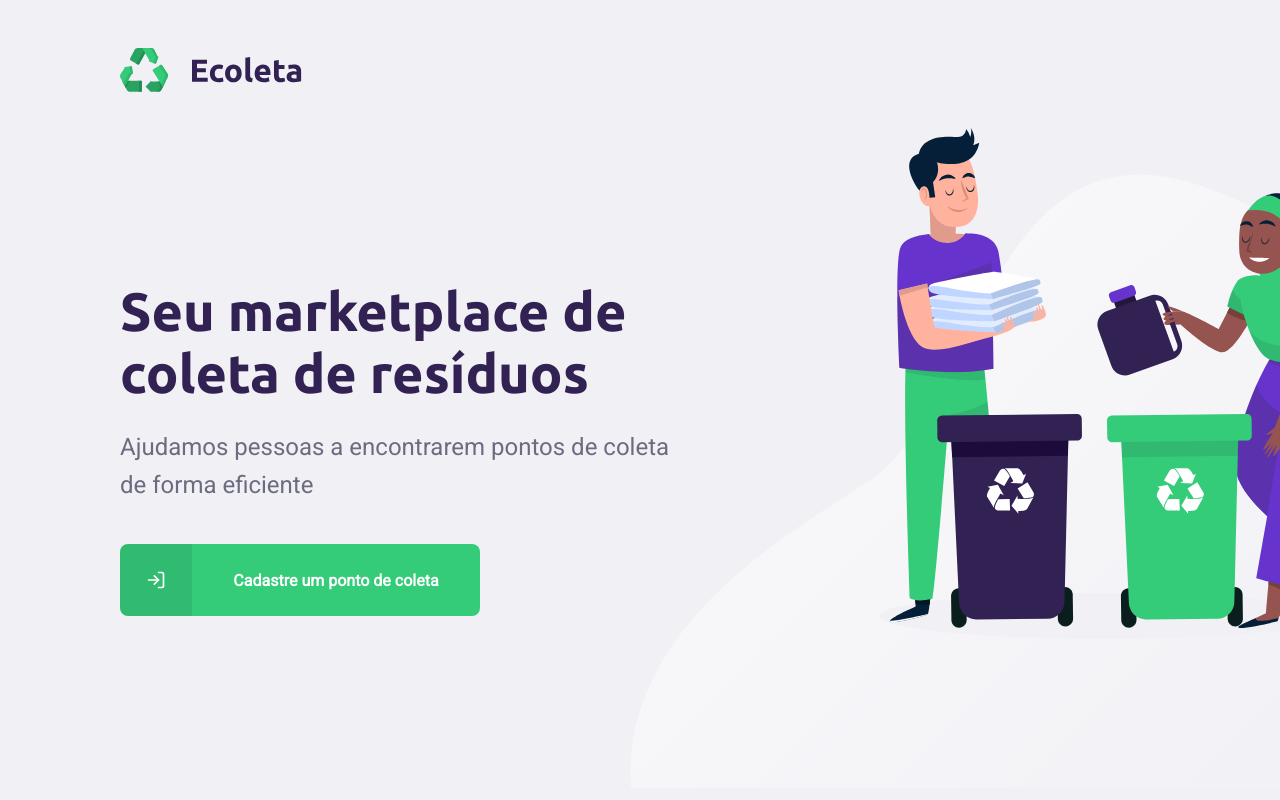
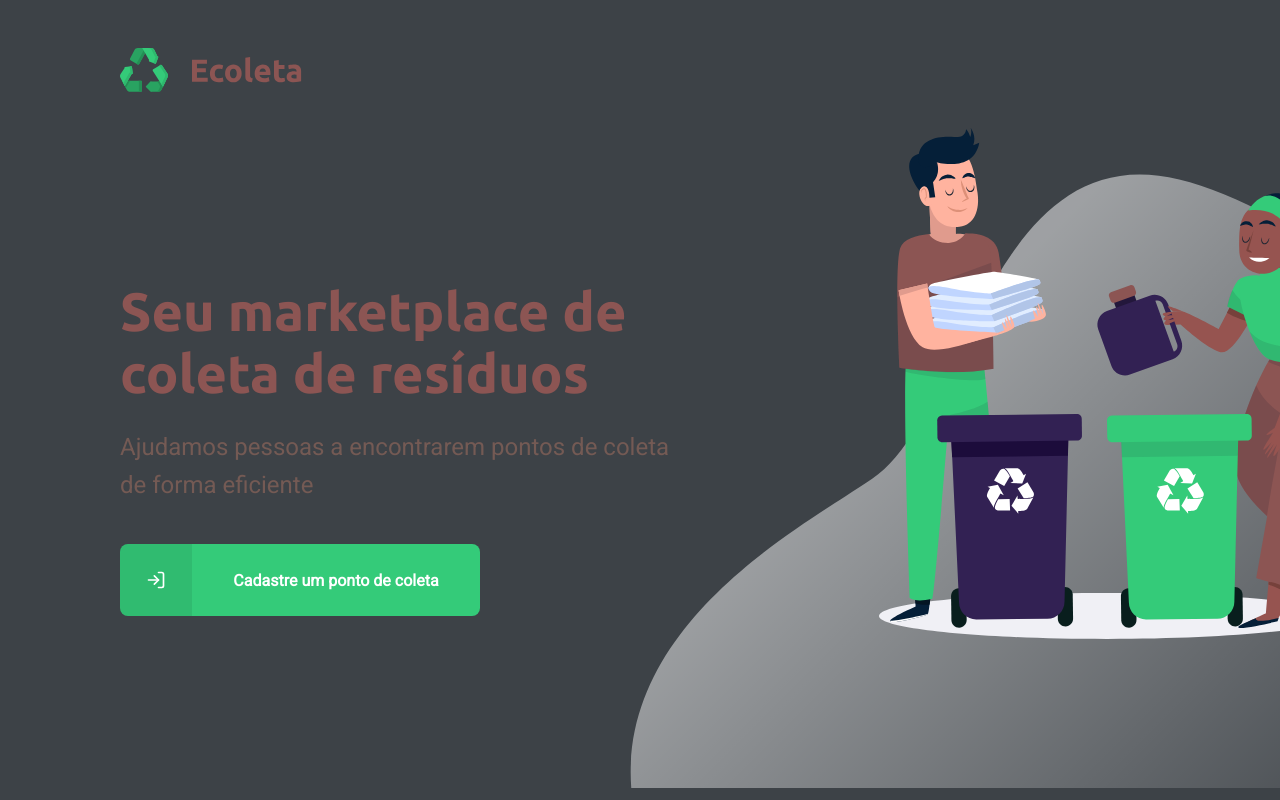
Before and after one commit to macedo-developer/ecoleta-frontend, a React (Create React App) app: page / in a window 1280 px wide. Built offline with nearby package versions, Linux system fonts and the light colour scheme.

Commit message:
Update colors App

```diff
--- a/src/App.css
+++ b/src/App.css
@@ -1,7 +1,7 @@
 :root {
   --primary-color: #34cb79;
-  --title-color: #322153;
-  --text-color: #6c6c80;
+  --title-color: #8c5553;
+  --text-color: #745a54;
 }
 
 * {
@@ -11,7 +11,7 @@
 }
 
 body {
-  background: #f0f0f5;
+  background: #3d4247;
   -webkit-font-smoothing: antialiased;
   color: var(--text-color);
 }
```
Also changed, not shown: src/assets/home-background.svg, src/assets/logo.svg.
